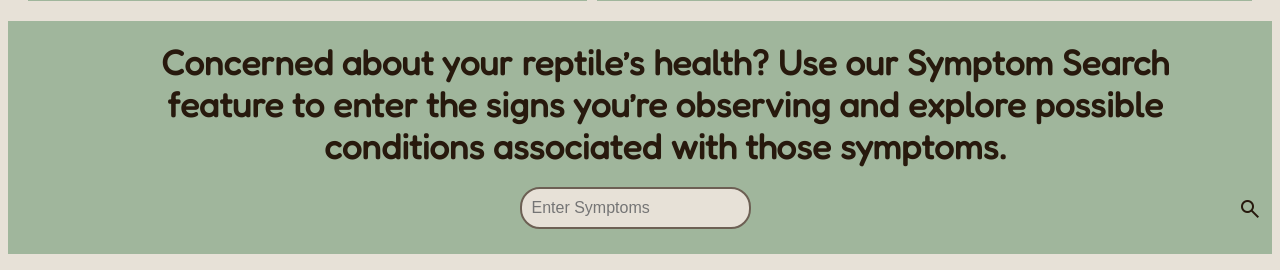
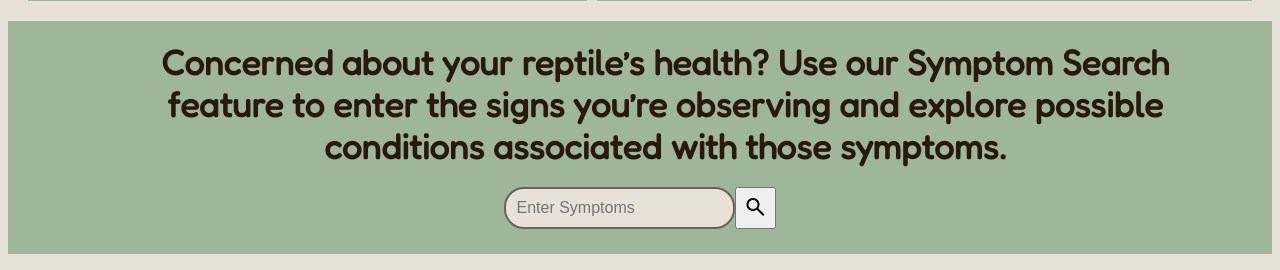
Before and after one commit to JaylaH202/Ectothermedia, a Flask app: page / in a window 1280 px wide; the page is wider, and only the part inside the window is pictured. Shown: the part 530-800 px from the top of that part. Run offline with Flask 3, Linux system fonts and the light colour scheme; some libraries are stand-ins or nearby versions; some web fonts are replaced.

Commit message:
Update homepage.css

```diff
--- a/static/css/homepage.css
+++ b/static/css/homepage.css
@@ -201,6 +201,7 @@ p4{
     text-align: center;
 
 }
+
 .symptomSearch{
     z-index: 2;
 	display: flex;
@@ -217,24 +218,7 @@ p4{
     background-color: #e7e1d7;
 
 }
-.symptomSearchBTN{
-    display: flex;
-    align-items: center;
-    justify-content: center;
-    background: none; /* removes the gray box if you want just the icon */
-    border: none;      /* removes the border */
-    padding: 5px;
 
-}
-
-/* search icon */
-.symptomSearch .material-symbols-outlined {
-    position: absolute;
-    right:10px;
-    top:10px;
-    font-size: 24px;
-    color: #27190d;
-}
 
 p3{
     display:block;
```
